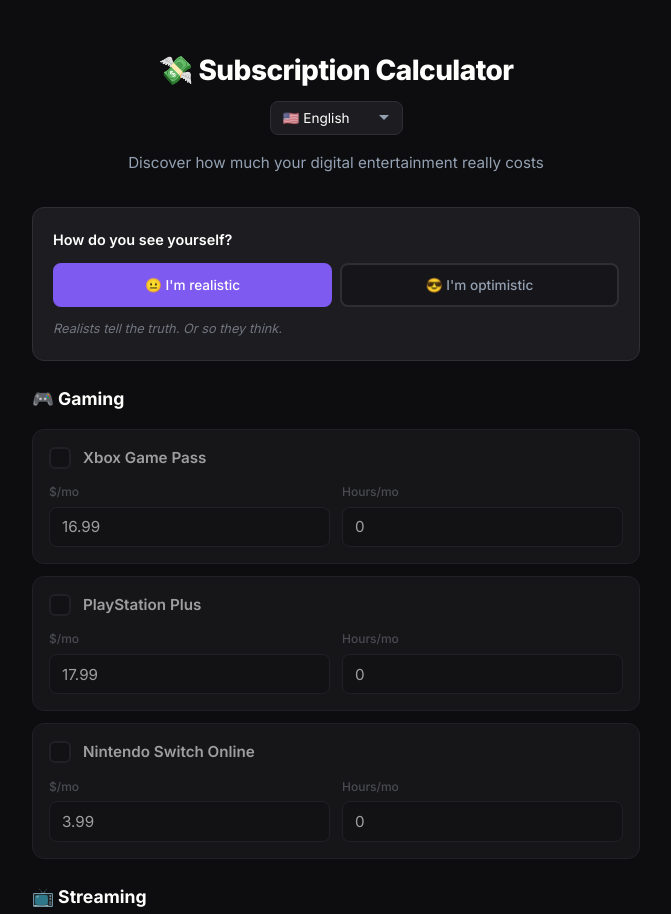
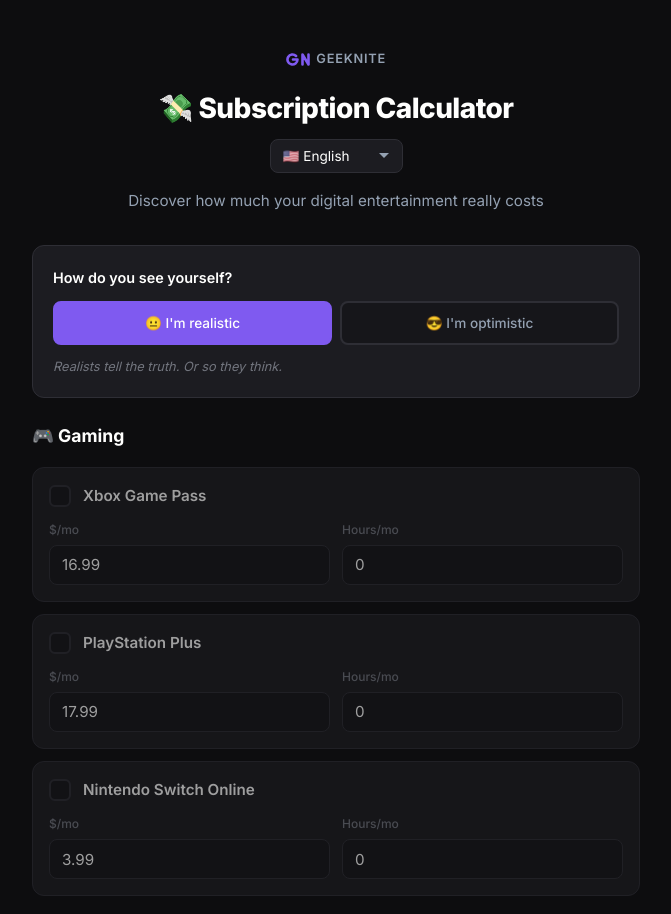
Before and after one commit to geeknite/subs, a plain HTML site: page index.html in a window 1280 px wide. Shown: the top 914 px of the page, without its empty margins (304-975 px from the left). Drawn offline with Linux system fonts and the light colour scheme.

Commit message:
feat: GN wordmark in the header and GN monogram favicon in the site accent
Co-Authored-By: Claude Opus 5.5 <noreply@anthropic.com>

```diff
--- a/index.html
+++ b/index.html
@@ -18,6 +18,7 @@
     <meta name="twitter:title" content="Subscription Cost Calculator">
     <meta name="twitter:description" content="Discover the real cost of your subscriptions. It might hurt.">
     <link rel="canonical" href="https://subs.geeknite.com/">
+    <link rel="icon" type="image/svg+xml" href="/favicon.svg">
     <title>Subscription Cost Calculator | What does it really cost?</title>
     <link rel="preconnect" href="https://fonts.googleapis.com">
     <link rel="preconnect" href="https://fonts.gstatic.com" crossorigin>
@@ -42,6 +43,7 @@
         </div>
 
         <header>
+            <a class="gn-wordmark" href="https://www.geeknite.com/" aria-label="GeekNite"><svg class="gn-wordmark-mark" viewBox="4 9.5 24 13" width="24" height="13" aria-hidden="true" focusable="false"><g fill="none" stroke-width="2.6" stroke-linecap="round" stroke-linejoin="round" stroke="currentColor"><path d="M14.04 12.46A5 5 0 1 0 15.5 16H11"/><path d="M20.5 21V11l6 10V11"/></g></svg><span>GeekNite</span></a>
             <h1>💸 Subscription Calculator</h1>
             <p class="subtitle">Discover how much your digital entertainment really costs</p>
         </header>
--- a/styles.css
+++ b/styles.css
@@ -724,3 +724,25 @@ input[type="number"] {
         display: none !important;
     }
 }
+
+/* GeekNite wordmark: the GN monogram (accent) + the name, linking to the hub. */
+.gn-wordmark {
+    display: inline-flex;
+    align-items: center;
+    gap: 0.4rem;
+    margin-bottom: 1rem;
+    color: var(--text-secondary);
+    font-size: 0.8rem;
+    font-weight: 600;
+    letter-spacing: 0.06em;
+    text-transform: uppercase;
+    text-decoration: none;
+}
+
+.gn-wordmark-mark {
+    color: var(--accent);
+}
+
+.gn-wordmark:hover {
+    color: var(--text-primary);
+}
```
Also changed, not shown: legal.html (+1 -0 lines), privacy.html (+1 -0 lines), favicon.svg (added).
